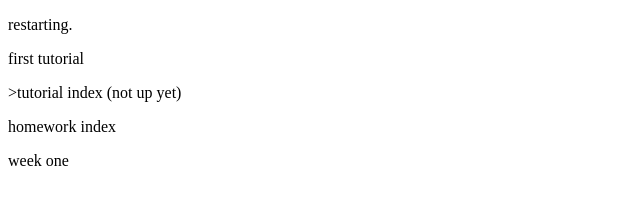
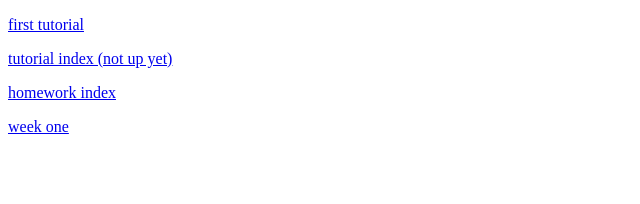
Before and after one commit to ciencefiction/introtocode, a plain HTML site: page index.html in a window 1280 px wide. Shown: the whole page, without its empty margins (0-640 px from the left). Drawn offline with Linux system fonts and the light colour scheme.

Commit message:
updates url links and duplicate folder

```diff
--- a/index.html
+++ b/index.html
@@ -7,10 +7,10 @@
     <title>Folder index</title>
 </head>
 <body>
-    <p>restarting.</p>
-    <p><a src="first-tutorial.html">first tutorial</a></p>
-    <p>><a src="tutorials/index.html">tutorial index (not up yet)</p></a>
-<p><a src="homework/index.html">homework index</a></p>
-<p><a src="homework/wk1hw/index.html">week one</a></p>
+
+    <p><a href="first-tutorial.html">first tutorial</a></p>
+    <p><a href="/tutorials/index.html">tutorial index (not up yet)</p></a>
+<p><a href="/homework/index.html">homework index</a></p>
+<p><a href="/homework/wk1hw/index.html">week one</a></p>
 </body>
 </html>
```
Also changed, not shown: first-tutorial.html (+1 -0 lines), homework/index.html (+2 -2 lines), tutorials/index.html (+2 -2 lines).
